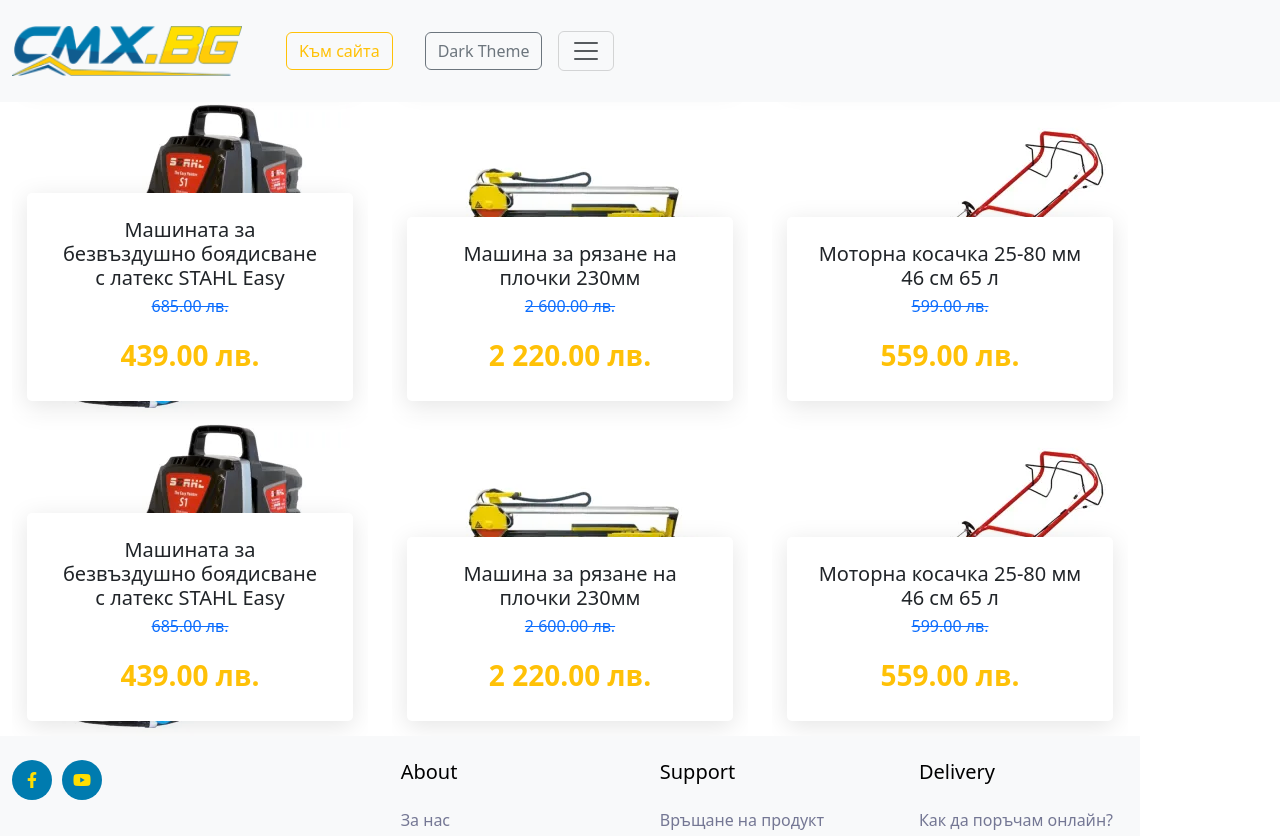
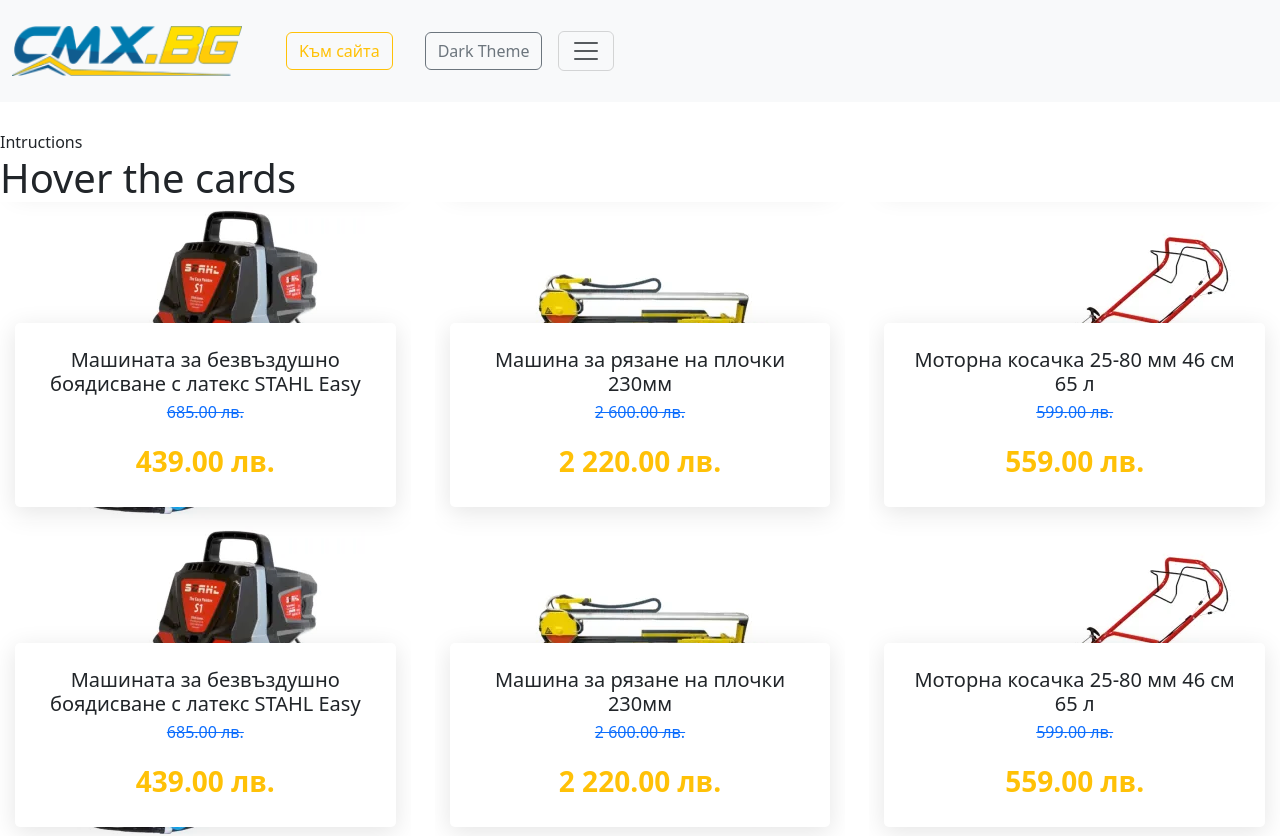
Before and after one commit to ZdravkaGoranova/CMX-Landing-Page, a React (Vite) app: page / in a window 1280 px wide. Shown: the top 836 px of the page. Built offline with nearby package versions, Linux system fonts and the light colour scheme.

Commit message:
update List-Product

```diff
--- a/src/Components/ListProducts.css
+++ b/src/Components/ListProducts.css
@@ -262,7 +262,9 @@ background:#eee;
     right: -40px;
     z-index: 0
 }
-
+.container-list-product {
+    margin-top: 130px;
+}
 @media screen and (max-width: 991px) {
     .team-style1 .team-info {
         padding:20px
--- a/src/Components/ListProducts.jsx
+++ b/src/Components/ListProducts.jsx
@@ -9,8 +9,8 @@ const ListProducts = () => {
         crossOrigin="anonymous"
         referrerPolicy="no-referrer"
       />
-      <div className="container">
-        <div className="section-heading mb-4">
+      <div className="container-list-product">
+        <div className="">
           <span className="sub-title">Intructions</span>
           <h2 className="h1 mb-0">Hover the cards</h2>
         </div>
```
